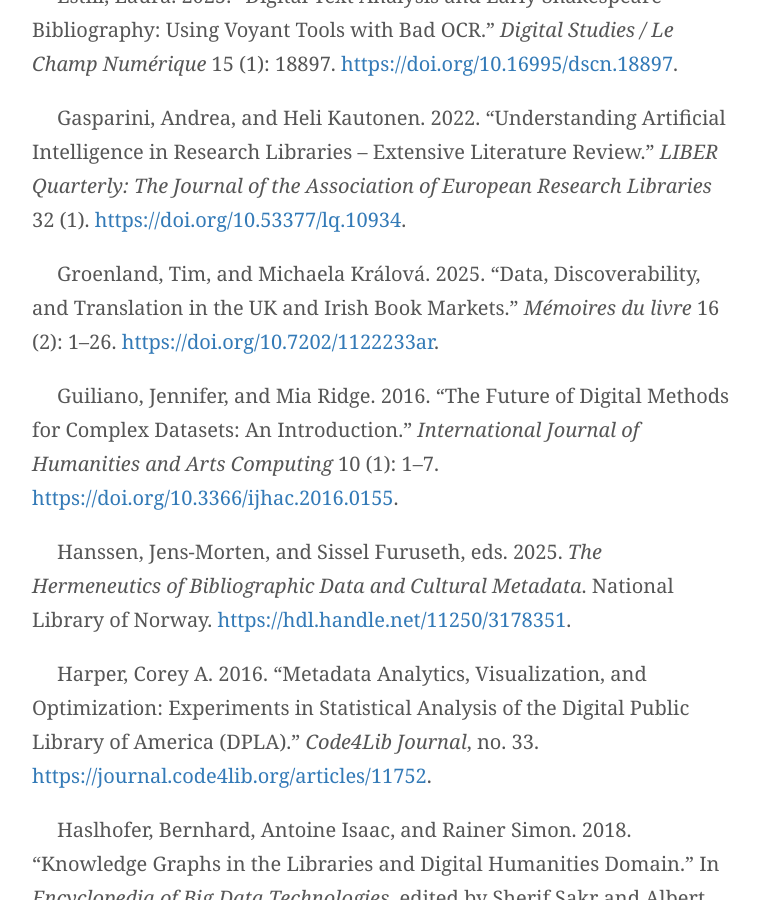
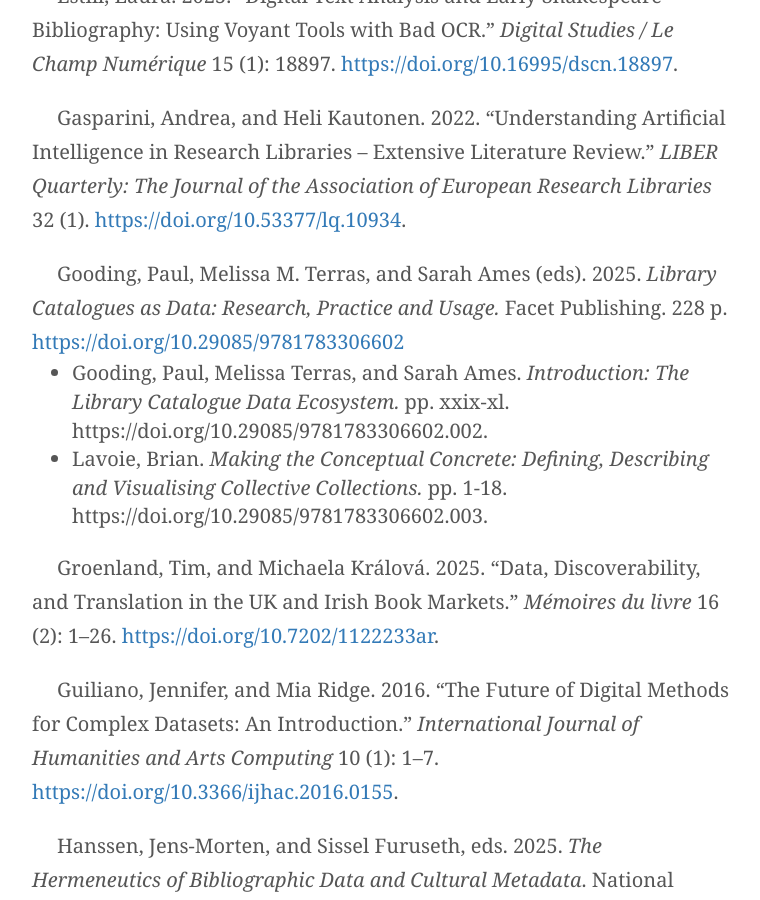
Before and after one commit to pkiraly/pkiraly.github.io, a Jekyll site: the page built from bibliography.md, in a window 1280 px wide and 900 px high, scrolled down 2582 px. Shown: the whole window, without its empty margins (258-1018 px from the left). Built offline with Jekyll 4.4.1, drawn with Linux system fonts in a browser that asks for light colours; nearby versions of some CDN libraries; some web fonts are replaced; comment, search, counter and statistics services are not loaded; some of the changed text lies outside the part shown.

Commit message:
Add bibliography

```diff
--- a/bibliography.md
+++ b/bibliography.md
@@ -47,6 +47,11 @@ Estill, Laura. 2025. “Digital Text Analysis and Early Shakespeare Bibliography
 
 Gasparini, Andrea, and Heli Kautonen. 2022. “Understanding Artificial Intelligence in Research Libraries – Extensive Literature Review.” _LIBER Quarterly: The Journal of the Association of European Research Libraries_ 32 (1). [https://doi.org/10.53377/lq.10934](https://doi.org/10.53377/lq.10934).
 
+Gooding, Paul, Melissa M. Terras, and Sarah Ames (eds). 2025. _Library Catalogues as Data: Research, Practice and Usage._ Facet Publishing. 228 p. [https://doi.org/10.29085/9781783306602](https://doi.org/10.29085/9781783306602)
+* Gooding, Paul, Melissa Terras, and Sarah Ames. _Introduction: The Library Catalogue Data Ecosystem._ pp. xxix-xl. https://doi.org/10.29085/9781783306602.002.
+* Lavoie, Brian. _Making the Conceptual Concrete: Defining, Describing and Visualising Collective Collections._ pp. 1-18. https://doi.org/10.29085/9781783306602.003.
+
+
 Groenland, Tim, and Michaela Králová. 2025. “Data, Discoverability, and Translation in the UK and Irish Book Markets.” _Mémoires du livre_ 16 (2): 1–26. [https://doi.org/10.7202/1122233ar](https://doi.org/10.7202/1122233ar).
 
 Guiliano, Jennifer, and Mia Ridge. 2016. “The Future of Digital Methods for Complex Datasets: An Introduction.” _International Journal of Humanities and Arts Computing_ 10 (1): 1–7. [https://doi.org/10.3366/ijhac.2016.0155](https://doi.org/10.3366/ijhac.2016.0155).
@@ -87,11 +92,15 @@ Pedersen, Jordan. 2022. “Measuring Collection Diversity via Exploratory Analys
 
 Peng, Zong, Miao Chen, Stacy Kowalczyk, and Beth Plale. 2014. “Author Gender Metadata Augmentation of Hathitrust Digital Library.” _Proceedings of the American Society for Information Science and Technology_ 51 (1): 1–4. [https://doi.org/10.1002/meet.2014.14505101098](https://doi.org/10.1002/meet.2014.14505101098).
 
+Petras, Vivien. 2025. “Paul Gooding, Melissa Terras, Sarah Ames (Hrsg.): Library Catalogues as Data – Research, Practice and Usage. London: Facet Publishing, 2025. 228 S.” _Bibliothek Forschung Und Praxis_, ahead of print, December 18. [https://doi.org/10.1515/bfp-2025-0037](https://doi.org/10.1515/bfp-2025-0037).
+
 Prescott, Andrew. 2013. “Bibliographic Records as Humanities Big Data.” _2013 IEEE International Conference on Big Data_, October, 55–58. [https://doi.org/10.1109/BigData.2013.6691670](https://doi.org/10.1109/BigData.2013.6691670).
 
 Rohrbacher, Katrin, and David Schrittesser. 2026. “Bridging the Gaps: Integrating Bibliographic Metadata Into Wikidata for Literary Corpora.” _Journal of Open Humanities Data_ 12 (February): 37. [https://doi.org/10.5334/johd.483](https://doi.org/10.5334/johd.483).
 
 Santini, Cristian, Genet Asefa Gesese, Silvio Peroni, Aldo Gangemi, Harald Sack, and Mehwish Alam. 2022. “A Knowledge Graph Embeddings Based Approach for Author Name Disambiguation Using Literals.” _Scientometrics_ 127 (8): 4887–912. [https://doi.org/10.1007/s11192-022-04426-2](https://doi.org/10.1007/s11192-022-04426-2).
+
+Smith-Yoshimura, Karen and OCLC Research. 2010. _Implications of MARC Tag Usage on Library Metadata Practices._ OCLC Research. [http://www.oclc.org/research/publications/library/2010/2010-06.pdf](http://www.oclc.org/research/publications/library/2010/2010-06.pdf).
 
 Stegaeva, M. V. 2016. “Cooperative Cataloging: History and the Current State.” _Scientific and Technical Information Processing_ 43 (1): 28–35. [https://doi.org/10.3103/S0147688216010056](https://doi.org/10.3103/S0147688216010056).
 
```
